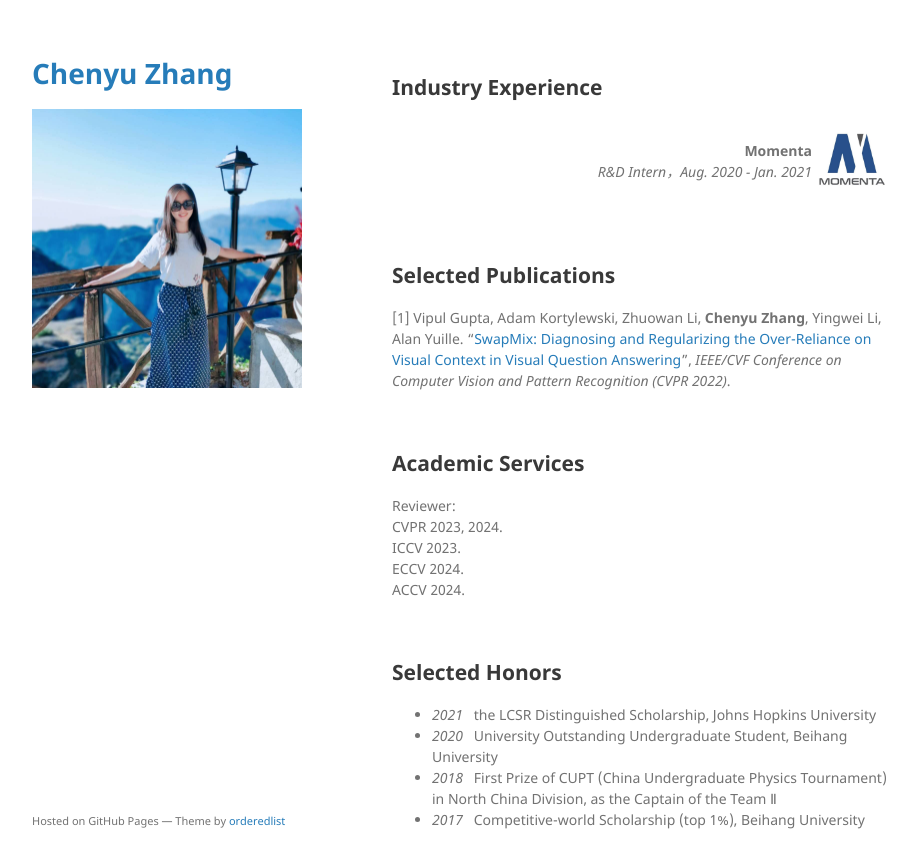
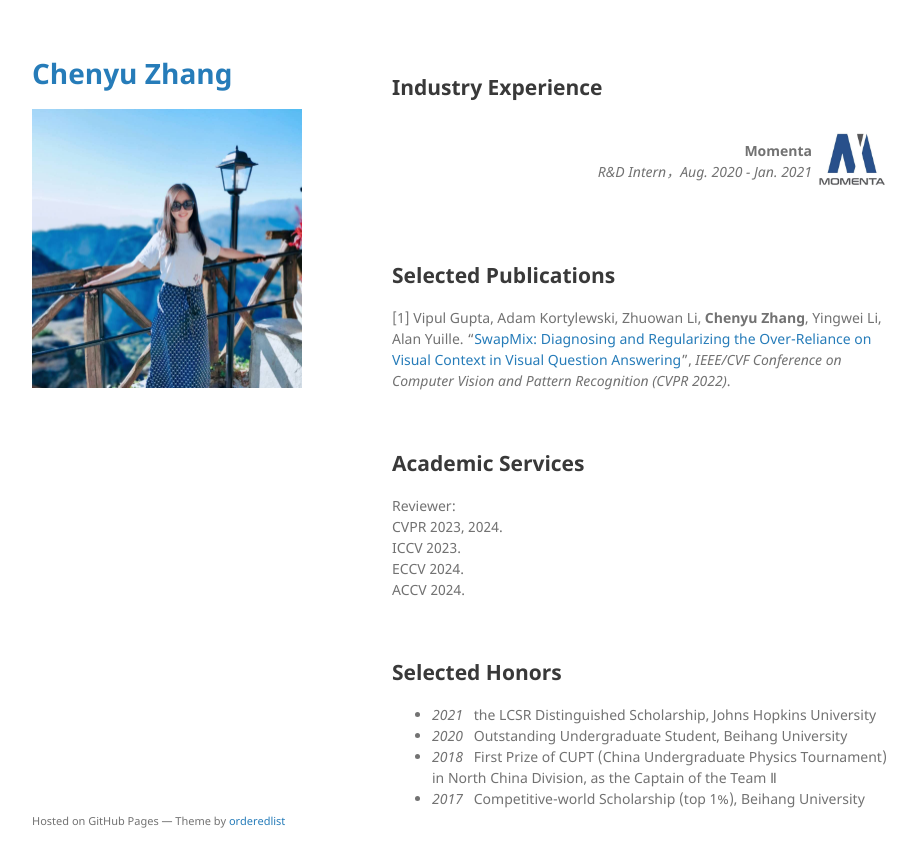
Before and after one commit to AngelicaZ/angelicaz.github.io, a Jekyll site: the page built from index.md, in a window 1280 px wide and 900 px high, scrolled down 1100 px. Shown: the top 868 px of the window, without its empty margins (178-1095 px from the left). Built offline with Jekyll 4.4.1, drawn with Linux system fonts in a browser that asks for light colours; our own code applies the rules of GitHub Pages for plain Markdown files; the repository's description, which GitHub fills in, is left out.

Commit message:
update 20240123 v3

```diff
--- a/index.md
+++ b/index.md
@@ -99,6 +99,6 @@ ACCV 2024.
 ## Selected Honors
 
 * *2021* &nbsp;  the LCSR Distinguished Scholarship, Johns Hopkins University
-* *2020* &nbsp;  University Outstanding Undergraduate Student, Beihang University
+* *2020* &nbsp;  Outstanding Undergraduate Student, Beihang University
 * *2018* &nbsp;  First Prize of CUPT (China Undergraduate Physics Tournament) in North China Division, as the Captain of the Team Ⅱ
 * *2017* &nbsp;  Competitive-world Scholarship (top 1%), Beihang University
```
